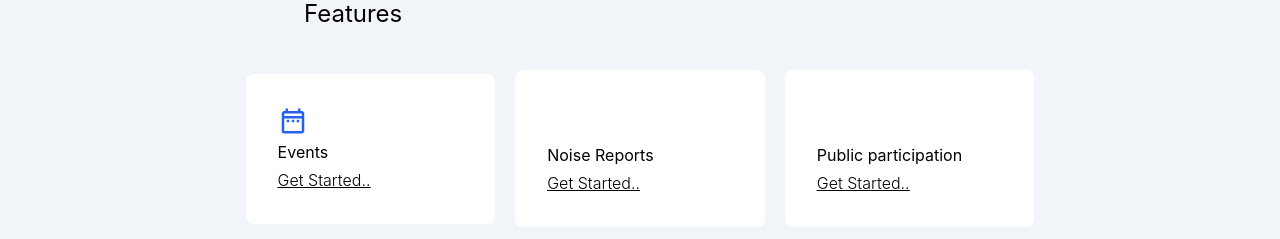
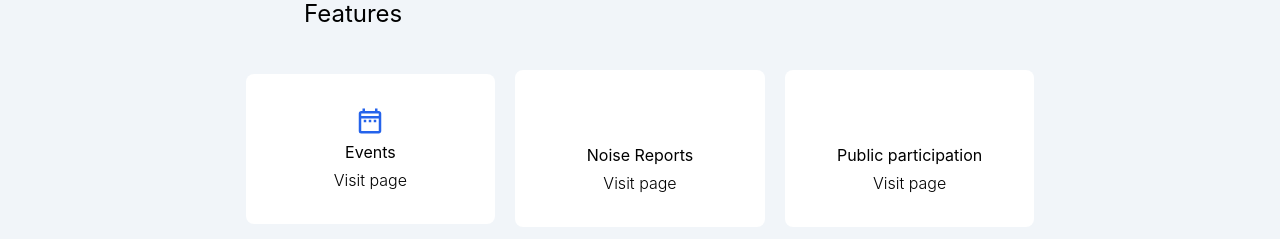
Before and after one commit to gregorymark254/kilimanifront, a React (Create React App) app: page / in a window 1280 px wide. Shown: the part 713-952 px from the top of the page. Built offline with nearby package versions, Linux system fonts and the light colour scheme; no server answers; some icons are missing.

Commit message:
Made changes in the home page UI

```diff
--- a/src/pages/Home.js
+++ b/src/pages/Home.js
@@ -1,6 +1,7 @@
 import React, { useState, useEffect } from 'react'
 import { PiUsersFourFill,PiSpeakerSimpleSlashBold } from "react-icons/pi";
 import { FaHandsClapping,FaHeadset,FaComments } from "react-icons/fa6";
+import { BsFillArrowRightCircleFill } from "react-icons/bs"
 import { MdOutlineDateRange } from "react-icons/md";
 import { Link } from "react-router-dom";
 import axios from "./api/api";
@@ -89,21 +90,21 @@ const Home = () => {
       <section>
         <div className="container mx-auto p-4">
           <h3 className="md:mx-52 lg:mx-72">Features</h3>
-          <div className="flex flex-wrap items-center justify-center gap-5 my-10">
-            <div className="p-8 bg-white rounded-lg space-y-1 md:w-1/3 lg:w-1/5">
+          <div className="flex flex-wrap justify-center items-center gap-5 my-10">
+            <div className="p-8 bg-white rounded-lg space-y-1 md:w-1/3 lg:w-1/5 flex flex-col justify-center items-center">
               <h2 className="text-blue-600"><MdOutlineDateRange/></h2>
               <h4>Events</h4>
-              <p className="hover:text-blue-600"><u><Link to="/events">Get Started..</Link></u></p>
+              <p className="hover:text-blue-600"><u className="no-underline"><Link to="/events">Visit page </Link></u></p>
             </div>
-            <div className="p-8 bg-white rounded-lg space-y-1 md:w-1/3 lg:w-1/5">
+            <div className="p-8 bg-white rounded-lg space-y-1 md:w-1/3 lg:w-1/5 flex flex-col justify-center items-center">
               <h2 className="text-red-500"><PiSpeakerSimpleSlashBold/></h2>
               <h4>Noise Reports</h4>
-              <p className="hover:text-blue-600"><u><Link to="/noisereports">Get Started..</Link></u></p>
+              <p className="hover:text-blue-600 text-center"><u className="no-underline"><Link to="/noisereports">Visit page</Link></u></p>
             </div>
-            <div className="p-8 bg-white rounded-lg space-y-1 md:w-1/3 lg:w-1/5">
+            <div className="p-8 bg-white rounded-lg space-y-1 md:w-1/3 lg:w-1/5 flex flex-col justify-center items-center">
               <h2 className="text-amber-950"><PiUsersFourFill/></h2>
               <h4>Public participation</h4>
-              <p className="hover:text-blue-600"><u><Link to="/public">Get Started..</Link></u></p>
+              <p className="hover:text-blue-600 text-center"><u className="no-underline"><Link to="/public">Visit page</Link></u></p>
             </div>
           </div>
         </div>
@@ -115,7 +116,7 @@ const Home = () => {
           <div className='bg-white lg:mx-72 rounded-lg mb-20'>
            <div className="p-4">
             <h3><b>Open For Discussions</b></h3>
-            <h4><u><i>Public Activities</i></u></h4>
+            <h4><u className="no-underline"><i>Public Activities</i></u></h4>
             <div>
               {isLoading ? (
                 <div>
```
